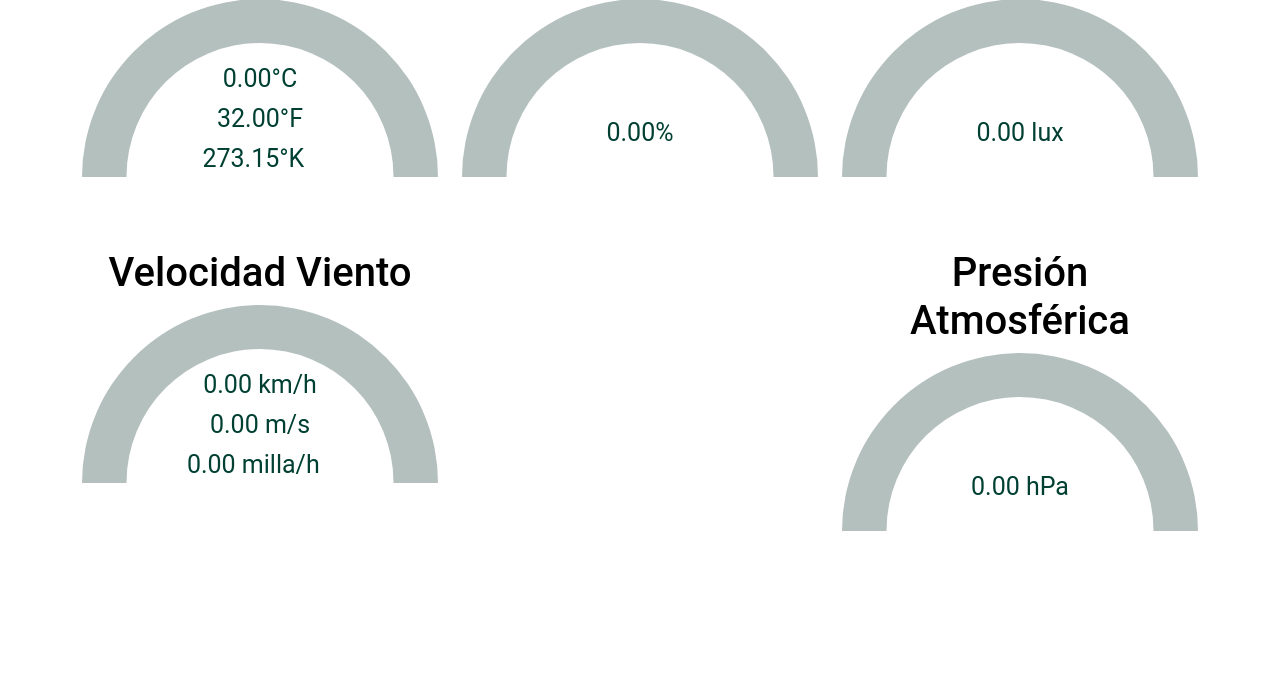
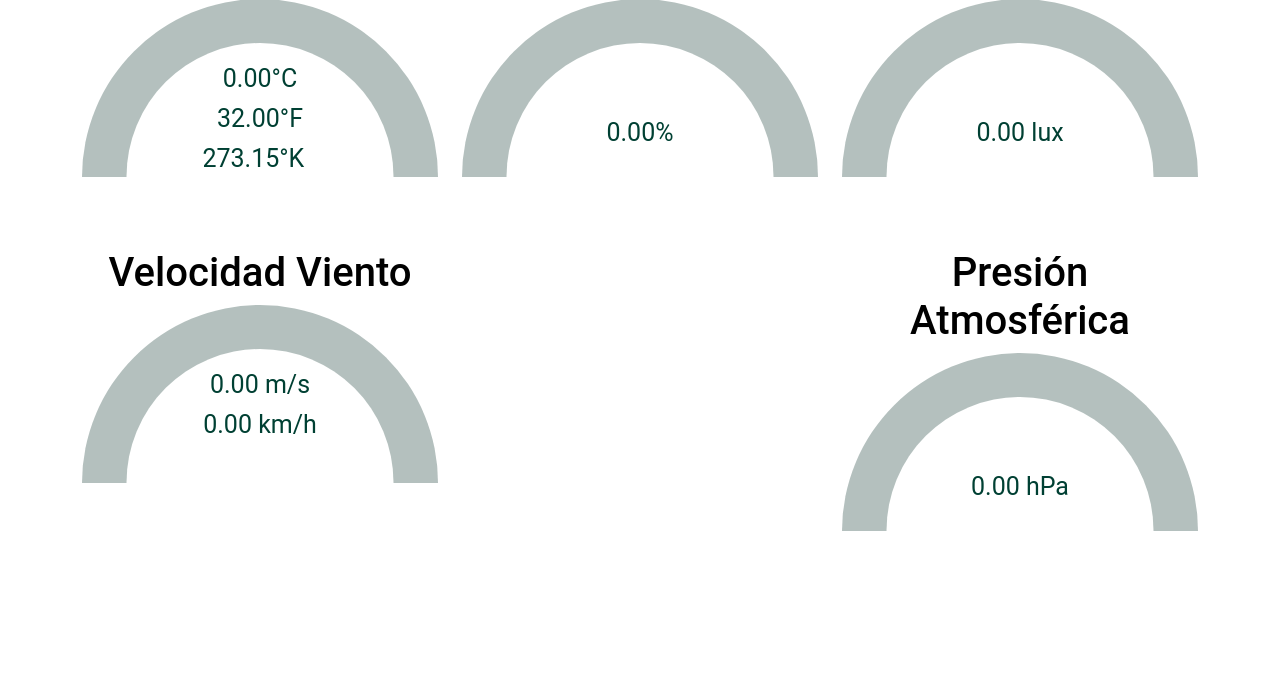
Before and after one commit to victormglez/WeatherStation, a PHP site: page / in a window 1280 px wide. Shown: the part 222-898 px from the top of the page. Run offline with PHP 8.4, Linux system fonts and the light colour scheme; data that the repository does not hold is empty.

Commit message:
Update index.php

```diff
--- a/index.php
+++ b/index.php
@@ -381,23 +381,6 @@ if (!$conn) {
             box-sizing: border-box;
         }
 
-        .gauge__cover_V_Milla {
-            width: 75%;
-            height: 150%;
-            border-radius: 50%;
-            position: absolute;
-            top: 25%;
-            left: 50%;
-            transform: translateX(-52.5%);
-
-            /* Text */
-            display: flex;
-            align-items: center;
-            justify-content: center;
-            padding-bottom: 10%;
-            box-sizing: border-box;
-        }
-
         /*----------------*/
 
         /*Presión*/
@@ -534,7 +517,6 @@ if (!$conn) {
                         <div class="gauge__fill__V"></div>
                         <div class="gauge__cover__V"></div>
                         <div class="gauge__cover_V_M"></div>
-                        <div class="gauge__cover_V_Milla"></div>
                     </div>
                 </div>
                 <!--Acaba el indicador de Velocidad del Viento-->
@@ -630,12 +612,10 @@ if (!$conn) {
 
         function setGaugeValue_V(gauge_V, value_V) {
             a = Math.round((value_V + Number.EPSILON) * 100);
-            b = Math.round((value_V + Number.EPSILON) * 100) / 3.6;
-            c = Math.round((value_V + Number.EPSILON) * 100) / 1.609;
+            b = Math.round((value_V + Number.EPSILON) * 100) * 3.6;
             gauge_V.querySelector(".gauge__fill__V").style.transform = `rotate(${value_V / 2}turn)`;
-            gauge_V.querySelector(".gauge__cover__V").textContent = `${a.toFixed(2)} km/h`;
-            gauge_V.querySelector(".gauge__cover_V_M").textContent = `${b.toFixed(2)} m/s`;
-            gauge_V.querySelector(".gauge__cover_V_Milla").textContent = `${c.toFixed(2)} milla/h`;
+            gauge_V.querySelector(".gauge__cover__V").textContent = `${a.toFixed(2)} m/s`;
+            gauge_V.querySelector(".gauge__cover_V_M").textContent = `${b.toFixed(2)} km/h`;
         }
         setGaugeValue_V(gaugeElementViento, <?php echo json_encode($viento); ?> / 100);
     </script>
@@ -685,6 +665,7 @@ if (!$conn) {
         }
         setGaugeValue_P(gaugeElementPresion, <?php echo json_encode($presion); ?> / 100);
     </script>
+
 </body>
 <!--Aqui finaliza nuestro cuerpo de la plataforma web-->
 
```
